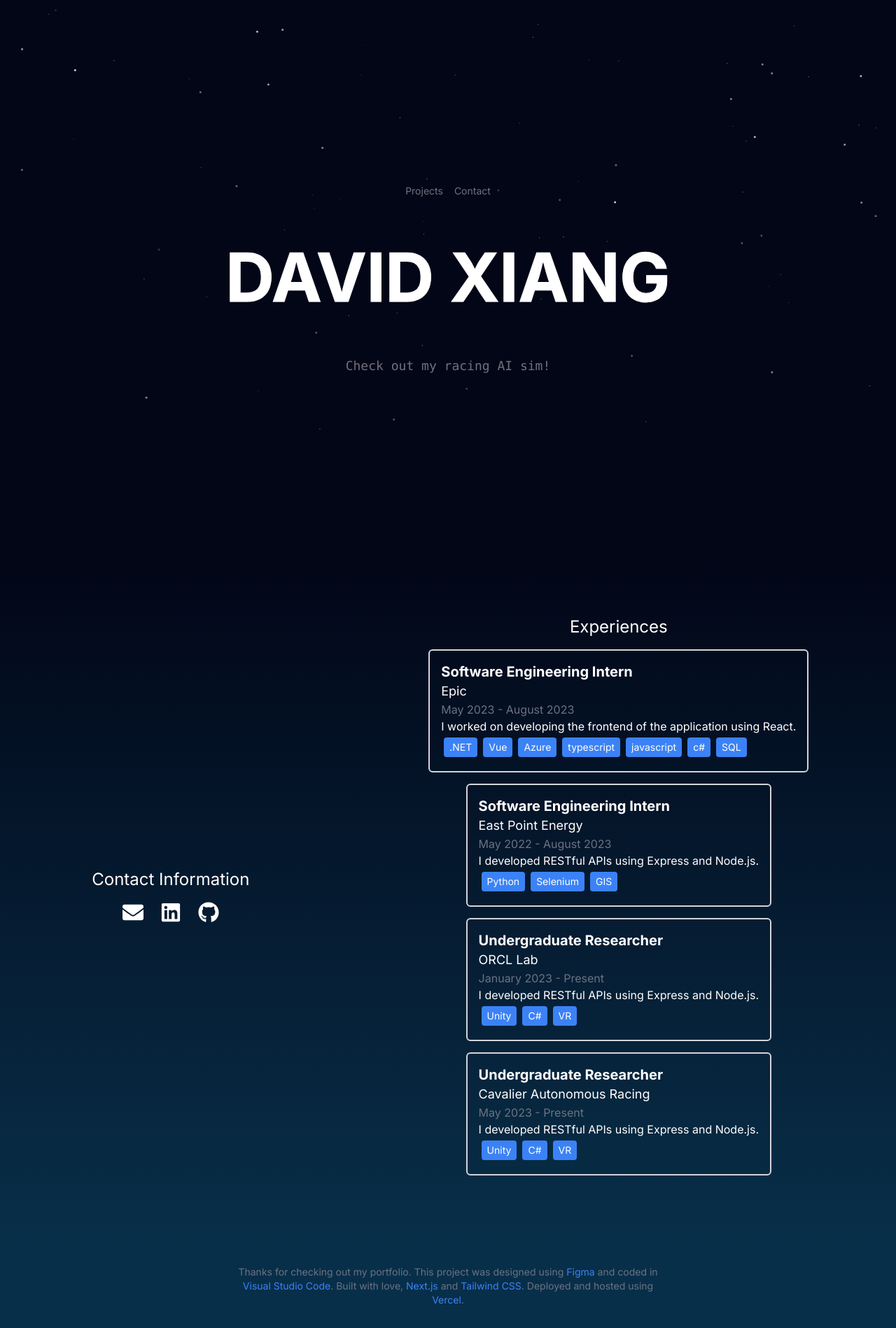
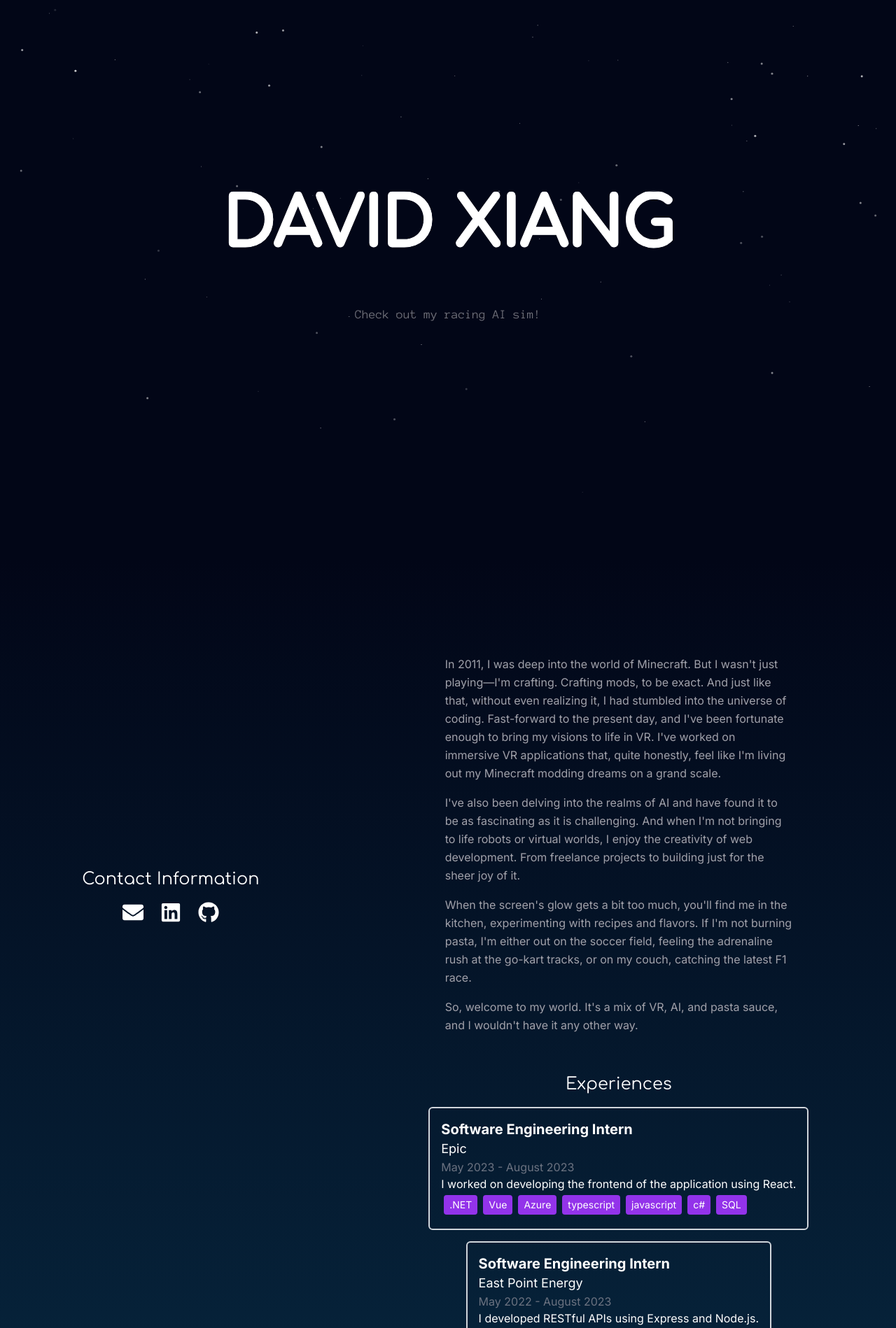
Before and after one commit to davidxiang101/portfolio, a Next.js app: page / in a window 1280 px wide. Shown: the top 1898 px of the page at 70% size. Built offline with nearby package versions, Linux system fonts and the light colour scheme; what tailwindcss-debug-screens would draw is missing.

Commit message:
text highlight and about

```diff
--- /dev/null
+++ b/app/_app.tsx
@@ -0,0 +1,25 @@
+import '../styles/globals.css'
+import type { AppProps } from 'next/app'
+import Head from 'next/head'
+
+function MyApp({ Component, pageProps }: AppProps) {
+  return (
+    <>
+      <Head>
+        <style>{`
+          body {
+            -webkit-font-smoothing: antialiased;
+            -moz-osx-font-smoothing: grayscale;
+          }
+          ::selection {
+            background-color: #4FD1C5;
+            color: #1A202C;
+          }
+        `}</style>
+      </Head>
+      <Component {...pageProps} />
+    </>
+  )
+}
+
+export default MyApp
--- /dev/null
+++ b/app/components/about.tsx
@@ -0,0 +1,23 @@
+import React from 'react';
+
+const About: React.FC = () => {
+    return (
+        <div className="my-10 p-4 w-4/5 md:w-2/3 mx-auto">
+            <p className="text-md text-zinc-400 leading-relaxed">
+                In 2011, I was deep into the world of Minecraft. But I wasn't just playing—I'm crafting. Crafting mods, to be exact. And just like that, without even realizing it, I had stumbled into the universe of coding.
+                Fast-forward to the present day, and I've been fortunate enough to bring my visions to life in VR. I've worked on immersive VR applications that, quite honestly, feel like I'm living out my Minecraft modding dreams on a grand scale.
+            </p>
+            <p className="text-md text-zinc-400 leading-relaxed mt-4">
+                I've also been delving into the realms of AI and have found it to be as fascinating as it is challenging. And when I'm not bringing to life robots or virtual worlds, I enjoy the creativity of web development. From freelance projects to building just for the sheer joy of it.
+            </p>
+            <p className="text-md text-zinc-400 leading-relaxed mt-4">
+                When the screen's glow gets a bit too much, you'll find me in the kitchen, experimenting with recipes and flavors. If I'm not burning pasta, I'm either out on the soccer field, feeling the adrenaline rush at the go-kart tracks, or on my couch, catching the latest F1 race.
+            </p>
+            <p className="text-md text-zinc-400 leading-relaxed mt-4">
+                So, welcome to my world. It's a mix of VR, AI, and pasta sauce, and I wouldn't have it any other way.
+            </p>
+        </div>
+    );
+};
+
+export default About;
--- a/app/components/experience.tsx
+++ b/app/components/experience.tsx
@@ -10,7 +10,7 @@ const Experience: React.FC<ExperienceProps> = ({startDate, endDate, role, compan
 			<p>{description}</p>
 			<div className="flex flex-wrap">
 				{tags.map((tag, index) => (
-					<span key={index} className="text-sm text-white bg-blue-500 px-2 py-1 m-1 rounded">
+					<span key={index} className="text-sm text-white bg-purple-600 px-2 py-1 m-1 rounded">
 						{tag}
 					</span>
 				))}
--- a/app/components/experiencePage.tsx
+++ b/app/components/experiencePage.tsx
@@ -1,12 +1,14 @@
 import React from 'react';
 import SideBar from './sidebar';
 import ExperiencesList from './experiencesList';
+import About from './about';
 
 const ExperiencesPage: React.FC = () => {
     return (
         <div className="flex bg-gradient-to-b from-slate-950 to-sky-950 py-20 animate-fade-in">
             <SideBar />
             <div className="w-full overflow-auto">
+                <About />
                 <ExperiencesList/>
             </div>
         </div>
--- a/app/components/footer.tsx
+++ b/app/components/footer.tsx
@@ -7,29 +7,29 @@ const Footer: React.FC = () => {
             <p className="w-1/2 text-gray-500 dark:text-gray-300">
                 Thanks for checking out my portfolio. This project was designed using
                 {" "}
-                <Link href="https://www.figma.com/" className="text-blue-500 hover:underline" target="_blank" rel="noopener noreferrer">
+                <Link href="https://www.figma.com/" className="text-purple-600 hover:underline" target="_blank" rel="noopener noreferrer">
                     Figma
                 </Link>
                 {" "}
                 and coded in
                 {" "}
-                <Link href="https://code.visualstudio.com/" className="text-blue-500 hover:underline" target="_blank" rel="noopener noreferrer">
+                <Link href="https://code.visualstudio.com/" className="text-purple-600 hover:underline" target="_blank" rel="noopener noreferrer">
                     Visual Studio Code
                 </Link>
                 . Built with love,
                 {" "}
-                <Link href="https://nextjs.org/" className="text-blue-500 hover:underline" target="_blank" rel="noopener noreferrer">
+                <Link href="https://nextjs.org/" className="text-purple-600 hover:underline" target="_blank" rel="noopener noreferrer">
                     Next.js
                 </Link>
                 {" "}
                 and
                 {" "}
-                <Link href="https://tailwindcss.com/" className="text-blue-500 hover:underline" target="_blank" rel="noopener noreferrer">
+                <Link href="https://tailwindcss.com/" className="text-purple-600 hover:underline" target="_blank" rel="noopener noreferrer">
                     Tailwind CSS
                 </Link>.
                 Deployed and hosted using
                 {" "}
-                <Link href="https://vercel.com/" className="text-blue-500 hover:underline" target="_blank" rel="noopener noreferrer">
+                <Link href="https://vercel.com/" className="text-purple-600 hover:underline" target="_blank" rel="noopener noreferrer">
                     Vercel
                 </Link>.
             </p>
--- a/app/components/splash.tsx
+++ b/app/components/splash.tsx
@@ -11,19 +11,6 @@ const navigation = [
 const Splash: React.FC = () => {
 	return (
 		<div className="flex flex-col items-center justify-center w-screen h-screen overflow-hidden	">
-			<nav className="my-16 animate-fade-in">
-				<ul className="flex items-center justify-center gap-4">
-					{navigation.map((item) => (
-						<Link
-							key={item.href}
-							href={item.href}
-							className="text-sm duration-500 text-zinc-500 hover:text-zinc-300"
-						>
-							{item.name}
-						</Link>
-					))}
-				</ul>
-			</nav>
 			<div className="hidden w-screen h-px animate-glow md:block animate-fade-left bg-gradient-to-r from-zinc-300/0 via-zinc-300/50 to-zinc-300/0" />
 			<Particles
 				className="absolute inset-0 -z-10 animate-fade-in bg-slate-950"
--- a/app/globals.css
+++ b/app/globals.css
@@ -14,6 +14,17 @@
   }
 }
 
+html, body {
+  -webkit-font-smoothing: antialiased;
+  -moz-osx-font-smoothing: grayscale;
+}
+
+::selection {
+  background-color: #9333ea;
+  color: #1A202C;
+}
+
+
 body {
   color: rgb(var(--foreground-rgb));
   background: linear-gradient(to bottom,
--- a/package.json
+++ b/package.json
@@ -19,6 +19,7 @@
     "postcss": "8.4.24",
     "react": "18.2.0",
     "react-dom": "18.2.0",
+    "react-icons": "^4.10.1",
     "tailwindcss": "3.3.2",
     "typescript": "5.1.6"
   },
--- a/tailwind.config.js
+++ b/tailwind.config.js
@@ -30,7 +30,8 @@ module.exports = {
 			},
 			fontFamily: {
 				sans: ["var(--font-inter)", ...defaultTheme.fontFamily.sans],
-				display: ["var(--font-scp)"],
+				display: ["var(--font-comfortaa)", ...defaultTheme.fontFamily.sans],
+				mono: ["var(--font-anonymous-pro)", ...defaultTheme.fontFamily.mono],
 			},
 			backgroundImage: {
 				"gradient-radial":
```
Also changed, not shown: 1 other file (tests, documents, lock files or other folders).
